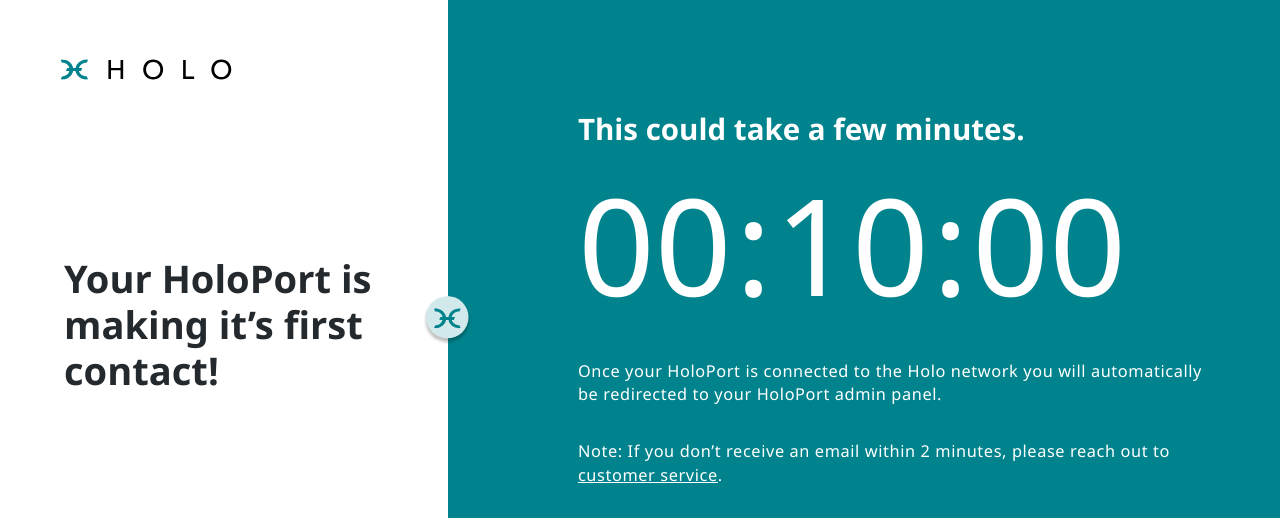
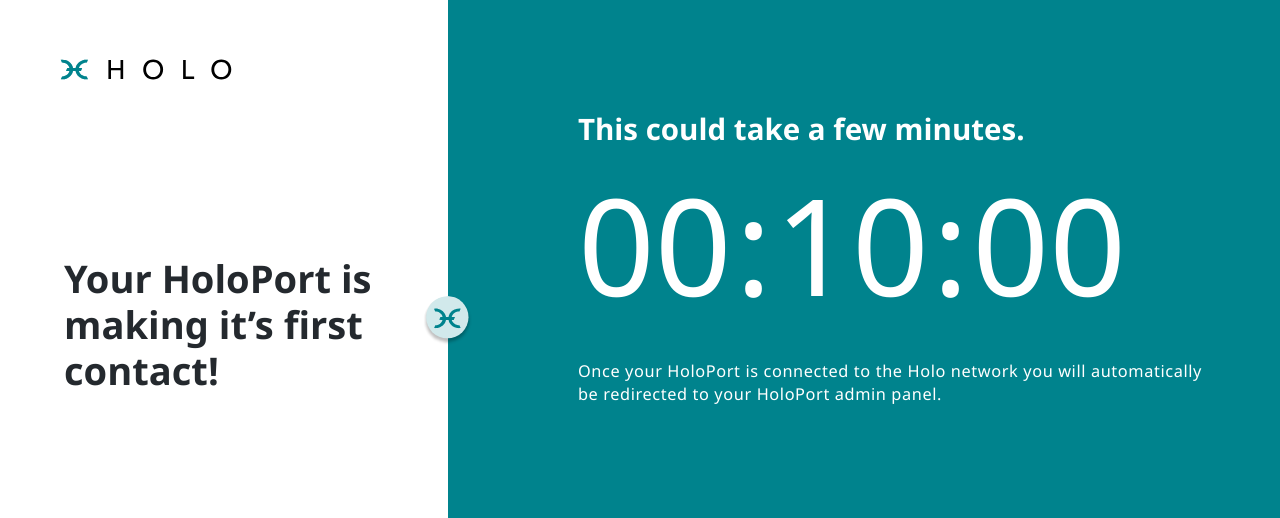
Before and after one commit to Holo-Host/holo-auth, a plain HTML site: page status/res/index.html in a window 1280 px wide. Shown: the top 518 px of the page. Drawn offline with Linux system fonts and the light colour scheme; files whose address does not match are found by name.

Commit message:
status: remove "write to support after 2 minutes" text
It doesn't seem to be up to date with the other changes in this PR.

```diff
--- a/status/res/index.html
+++ b/status/res/index.html
@@ -48,9 +48,6 @@
                 <div class="stepLabel step5">
                   <p class="subheader-text-bookend text-white"> Once your HoloPort is connected to the Holo network you will automatically be redirected to your HoloPort admin panel.</p>
                 </div>
-                <div class="stepLabel step5 block-bottom-text">
-                  <p class='subheader-text-bookend text-white'>Note: If you don’t receive an email within 2 minutes, please reach out to <a href="https://forum.holo.host" target="_blank" class="text-white underline">customer service</a>.</p>
-                </div>
               </div>
 
               <div id="stepBox-time-up" class="stepBox step5" style="display: none">
```
